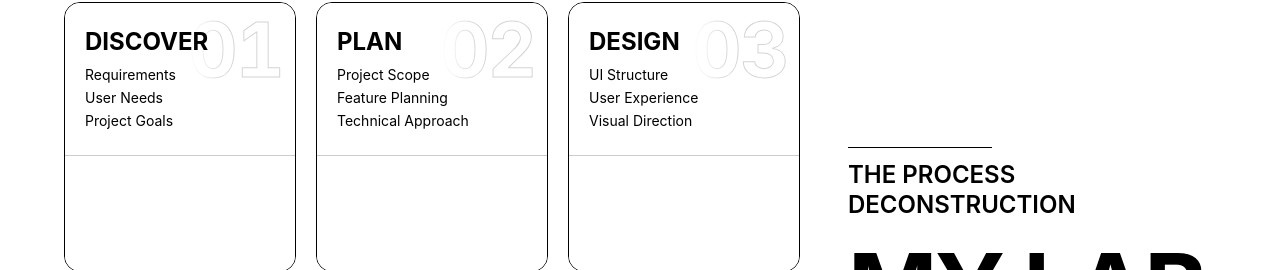
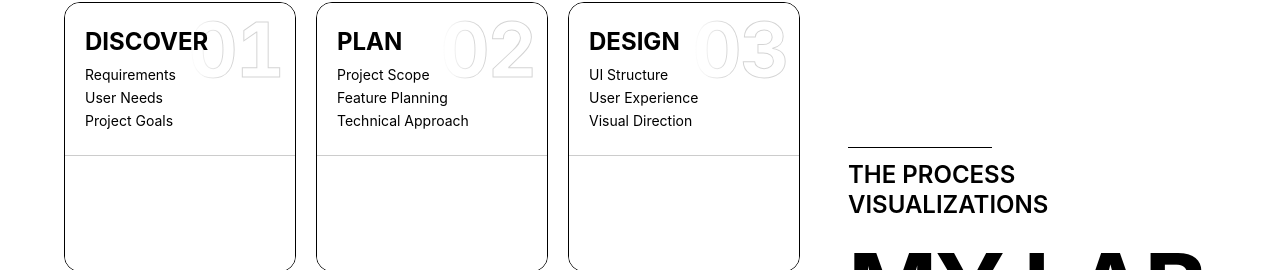
Before and after one commit to shuaiby18/portfolio, a React app: page / in a window 1280 px wide. Shown: the part 6058-6328 px from the top of the page. Built offline with nearby package versions, Linux system fonts and the light colour scheme; the HTML template or start-up script is replaced by a standard one.

Commit message:
chore: rename the process label to Visualizations

```diff
--- a/src/components/Process.jsx
+++ b/src/components/Process.jsx
@@ -51,7 +51,7 @@ function Process() {
               <div aria-hidden="true" className="w-full h-px bg-black mb-1" />
 
               <p className="text-[clamp(0.75rem,0.70rem_+_1vw,2rem)] font-semibold leading-tight">
-                THE PROCESS DECONSTRUCTION
+                THE PROCESS VISUALIZATIONS
               </p>
             </div>
 
@@ -129,7 +129,7 @@ function Process() {
               <div aria-hidden="true" className="w-36 h-px bg-black mb-3" />
 
               <p className="text-[clamp(0.75rem,0.70rem_+_1vw,2rem)] font-semibold leading-tight">
-                THE PROCESS DECONSTRUCTION
+                THE PROCESS VISUALIZATIONS
               </p>
             </div>
 
```
